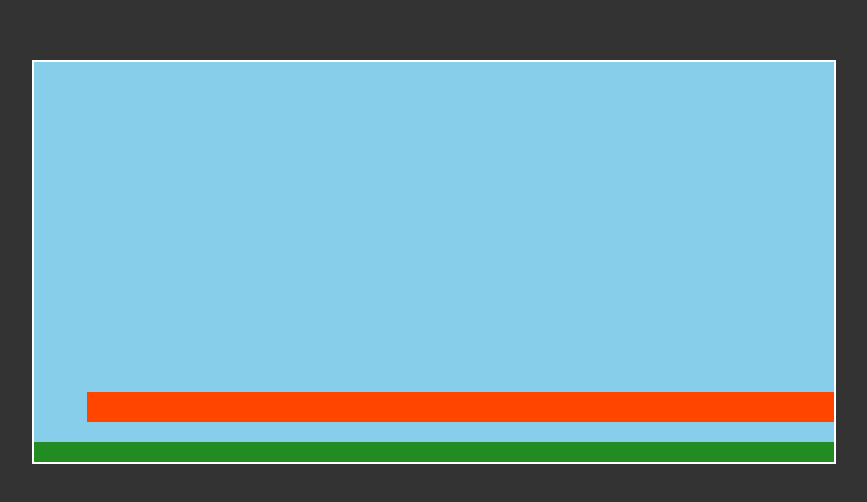
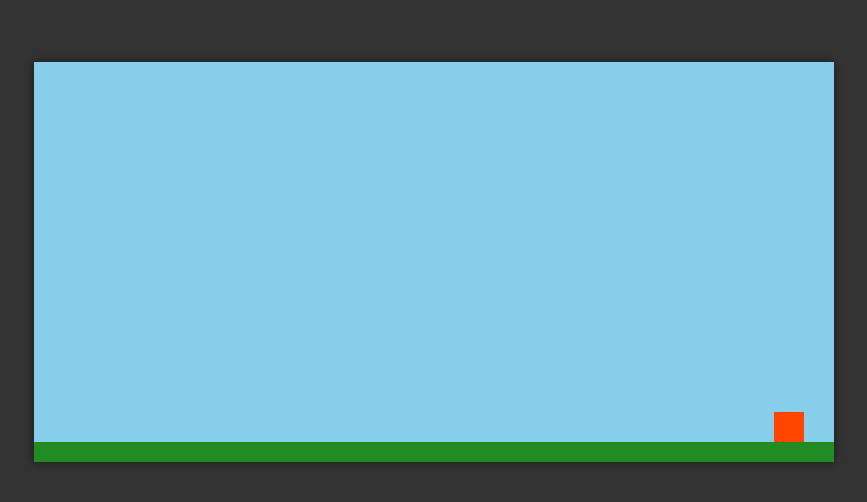
Before and after one commit to crazy-invader135/jfufiwhfehfeufhefeheheufehfuehfheufhe, a plain HTML site: page index.html in a window 1280 px wide. Shown: the part 138-640 px from the top of the page, without its empty margins (206-1073 px from the left). Drawn offline with Linux system fonts and the light colour scheme.

Commit message:
Update index.html

```diff
--- a/index.html
+++ b/index.html
@@ -3,7 +3,7 @@
 <head>
     <meta charset="UTF-8">
     <meta name="viewport" content="width=device-width, initial-scale=1.0">
-    <title>2D Direction Switching Player</title>
+    <title>2D Platformer with Jumping and Gravity</title>
     <style>
         body {
             margin: 0;
@@ -14,7 +14,8 @@
             background-color: #333; /* Dark background */
         }
         canvas {
-            border: 2px solid #fff; /* Visible boundary for the game area */
+            /* We remove the border here, as the drawing is now cleaner */
+            box-shadow: 0 0 10px rgba(0, 0, 0, 0.5);
             background-color: #87ceeb; /* Sky blue background for the level */
         }
     </style>
@@ -27,69 +28,111 @@
         const canvas = document.getElementById('gameCanvas');
         const ctx = canvas.getContext('2d');
 
-        // --- GAME OBJECTS & CONSTANTS ---
+        // --- GAME CONSTANTS ---
+        const platformHeight = 20;
+        const groundY = canvas.height - platformHeight; // The Y-coordinate of the ground surface
+
+        // --- GAME OBJECTS & STATE ---
         const player = {
-            x: 50,              // Initial X position (left side)
-            y: canvas.height - 70, // Y position (on the ground/platform)
+            x: 50,
+            y: groundY - 30, // Start just above the ground
             width: 30,
             height: 30,
-            color: '#ff4500'    // Orange
+            color: '#ff4500', // Orange
+            // Movement/Physics variables
+            vy: 0,          // Vertical velocity (for jumping/gravity)
+            isJumping: false,
+            canJump: true   // Prevents mid-air jumps
         };
 
-        // Game physics/movement
-        const moveSpeed = 3;
-        let direction = 1; // 1 for moving right, -1 for moving left
+        // Physics values
+        const horizontalSpeed = 2.5; // Constant side-to-side movement speed
+        const jumpPower = -15;       // Initial upward velocity for a jump (negative is up in canvas)
+        const gravity = 0.9;         // Downward acceleration
+
+        let horizontalDirection = 1; // 1 for moving right, -1 for moving left
 
         // Platform Boundaries (The "Walls")
-        // We stop before the player's edge goes off the canvas
         const minBound = 0;
         const maxBound = canvas.width - player.width;
 
+        // --- INPUT HANDLING ---
+        document.addEventListener('keydown', (e) => {
+            // Check for SPACEBAR or UP ARROW
+            if ((e.code === 'Space' || e.code === 'ArrowUp') && player.canJump) {
+                // Initiate jump
+                player.vy = jumpPower;
+                player.isJumping = true;
+                player.canJump = false;
+            }
+        });
+
+        // --- GAME LOGIC FUNCTIONS ---
+
+        function applyGravity() {
+            // Apply gravity to vertical velocity
+            player.vy += gravity;
+
+            // Apply vertical velocity to position
+            player.y += player.vy;
+
+            // Check for collision with the ground
+            if (player.y >= groundY - player.height) {
+                player.y = groundY - player.height; // Snap player to the ground
+                player.vy = 0;                      // Stop vertical movement
+                player.isJumping = false;           // Reset jumping flags
+                player.canJump = true;
+            }
+        }
+
+        function handleHorizontalMovement() {
+            // Apply constant horizontal movement
+            player.x += horizontalSpeed * horizontalDirection;
+
+            // Collision Detection (Boundary Check)
+            if (player.x > maxBound) {
+                // Hit the right wall
+                horizontalDirection = -1; // Switch to moving left
+                player.x = maxBound;      // Snap to the boundary
+            } else if (player.x < minBound) {
+                // Hit the left wall
+                horizontalDirection = 1;  // Switch to moving right
+                player.x = minBound;      // Snap to the boundary
+            }
+        }
+
         // --- DRAWING FUNCTIONS ---
+
+        function clearCanvas() {
+            // **FIX for the "permanent red line"**:
+            // This function clears the entire canvas (and its contents) every frame.
+            ctx.clearRect(0, 0, canvas.width, canvas.height);
+        }
+
+        function drawPlatform() {
+            ctx.fillStyle = '#228b22'; // Forest Green
+            ctx.fillRect(0, groundY, canvas.width, platformHeight);
+        }
 
         function drawPlayer() {
             ctx.fillStyle = player.color;
             ctx.fillRect(player.x, player.y, player.width, player.height);
         }
 
-        function drawPlatform() {
-            // Define a simple ground platform
-            const platformHeight = 20;
-            ctx.fillStyle = '#228b22'; // Forest Green
-            ctx.fillRect(0, canvas.height - platformHeight, canvas.width, platformHeight);
-        }
-
-        function clearCanvas() {
-            // Clear the entire canvas on each frame (or just draw the background)
-            // ctx.clearRect(0, 0, canvas.width, canvas.height);
-            // We only draw the platform and player in this simple setup
-        }
-
-
         // --- GAME LOOP / ANIMATION ---
         function update() {
-            // 1. Clear the screen (optional, if we were drawing moving backgrounds)
+            // 1. Clear the canvas (Must be the first step to prevent trails)
             clearCanvas();
 
-            // 2. Movement
-            player.x += moveSpeed * direction;
+            // 2. Apply Physics and Movement
+            applyGravity();
+            handleHorizontalMovement();
 
-            // 3. Collision Detection (Boundary Check)
-            if (player.x > maxBound) {
-                // Hit the right wall
-                direction = -1; // Switch to moving left
-                player.x = maxBound; // Ensure it doesn't leave the boundary
-            } else if (player.x < minBound) {
-                // Hit the left wall
-                direction = 1;  // Switch to moving right
-                player.x = minBound; // Ensure it doesn't leave the boundary
-            }
-
-            // 4. Drawing
+            // 3. Drawing
             drawPlatform();
             drawPlayer();
 
-            // Request the next frame
+            // Request the next frame (Smooth animation)
             requestAnimationFrame(update);
         }
 
```
